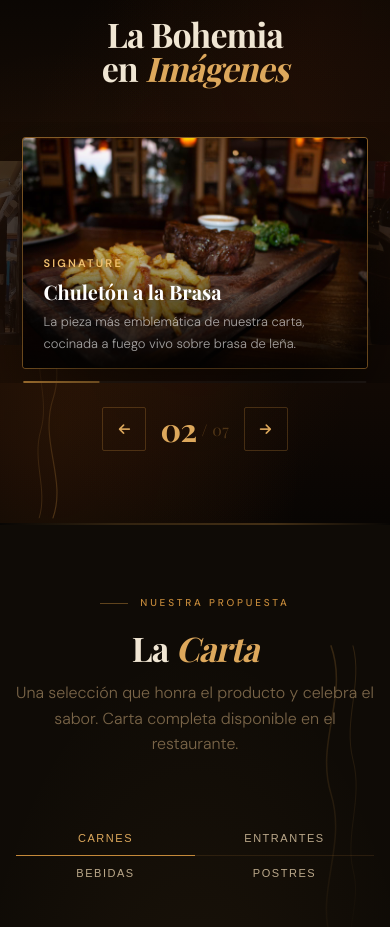
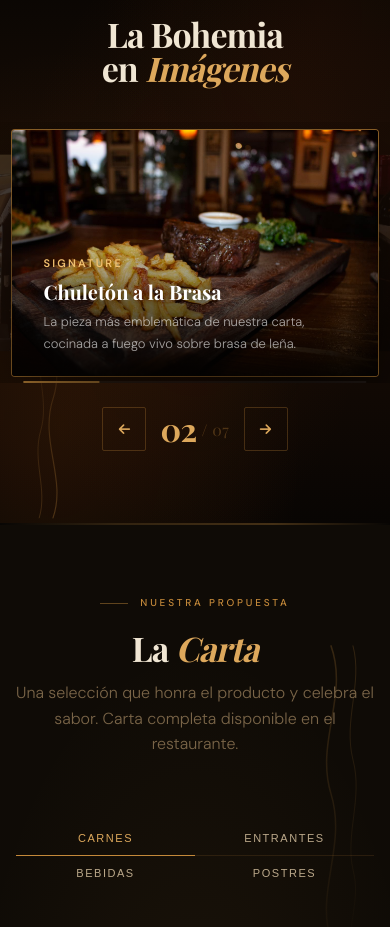
Before and after one commit to fmoorenoo/Web-demo-La-Bohemia, a plain HTML site: page index.html in a window 390 px wide. Shown: the part 3589-4516 px from the top of the page. Drawn offline with nearby package versions, Linux system fonts and the light colour scheme; a web font is replaced by a local one.

Commit message:
Responsive fix

```diff
--- a/index.html
+++ b/index.html
@@ -2247,8 +2247,8 @@
       }
 
       .gal-slide {
-        width: 88vw;
-        height: 59vw
+        width: 94vw;
+        height: 63vw
       }
 
       .gal-slide.prev {
```
